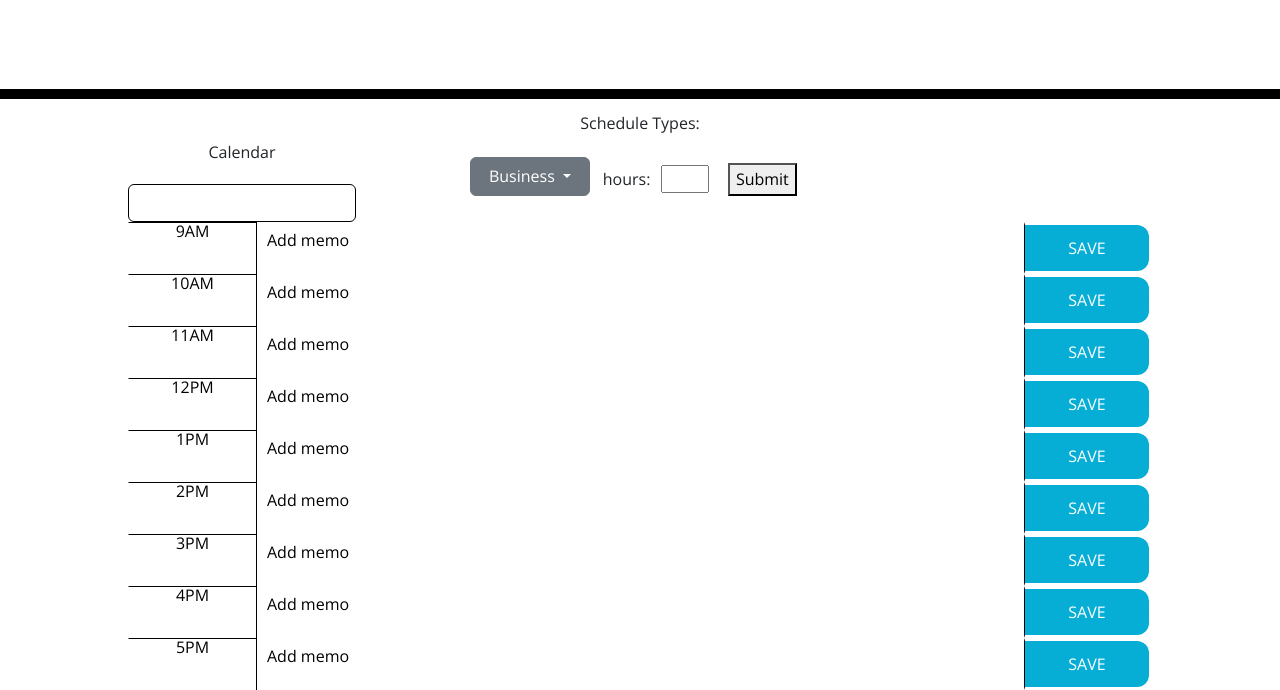
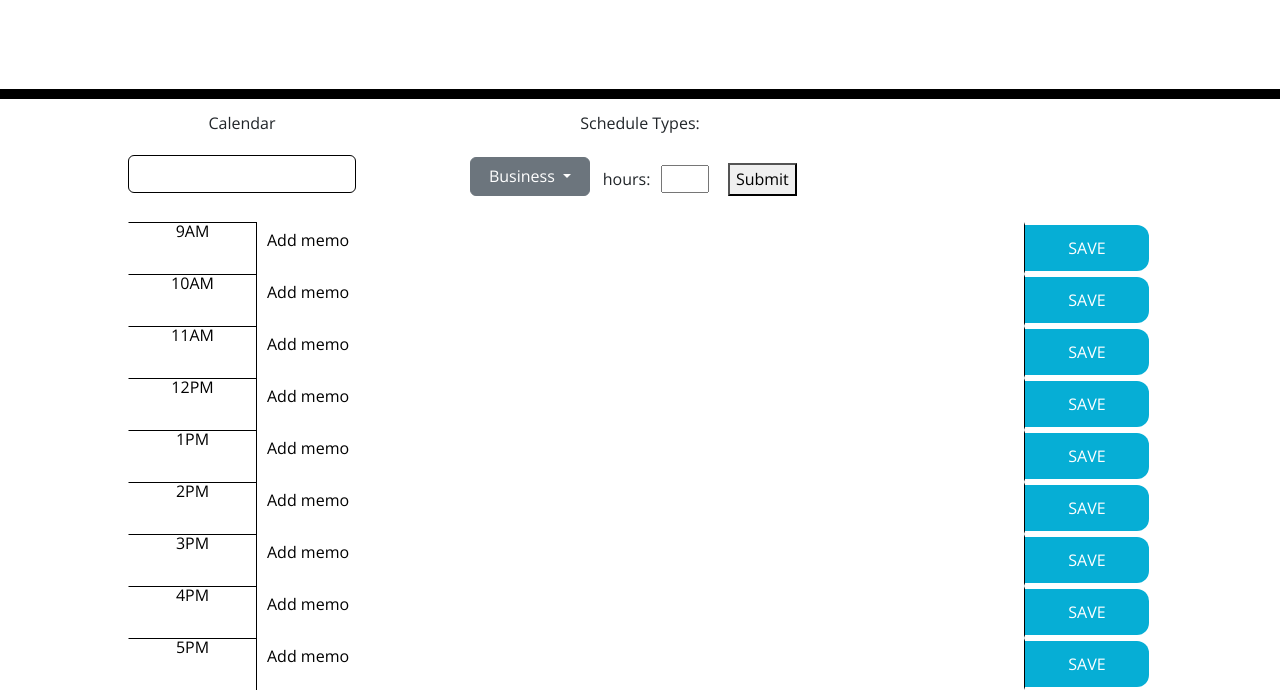
Before and after one commit to Saif-Uddin-93/day-scheduler, a plain HTML site: page index.html in a window 1280 px wide. Shown: the part 168-858 px from the top of the page. Drawn offline with nearby package versions, Linux system fonts and the light colour scheme.

Commit message:
remove top from calendar css

```diff
--- a/assets/css/style.css
+++ b/assets/css/style.css
@@ -115,7 +115,7 @@ header {
   align-items: center;
   flex-direction: column;
   position: absolute;
-  top: 37%;
+  /* top: 37%; */
   left: 10%;
   & #datepicker{
     position: relative;
```
